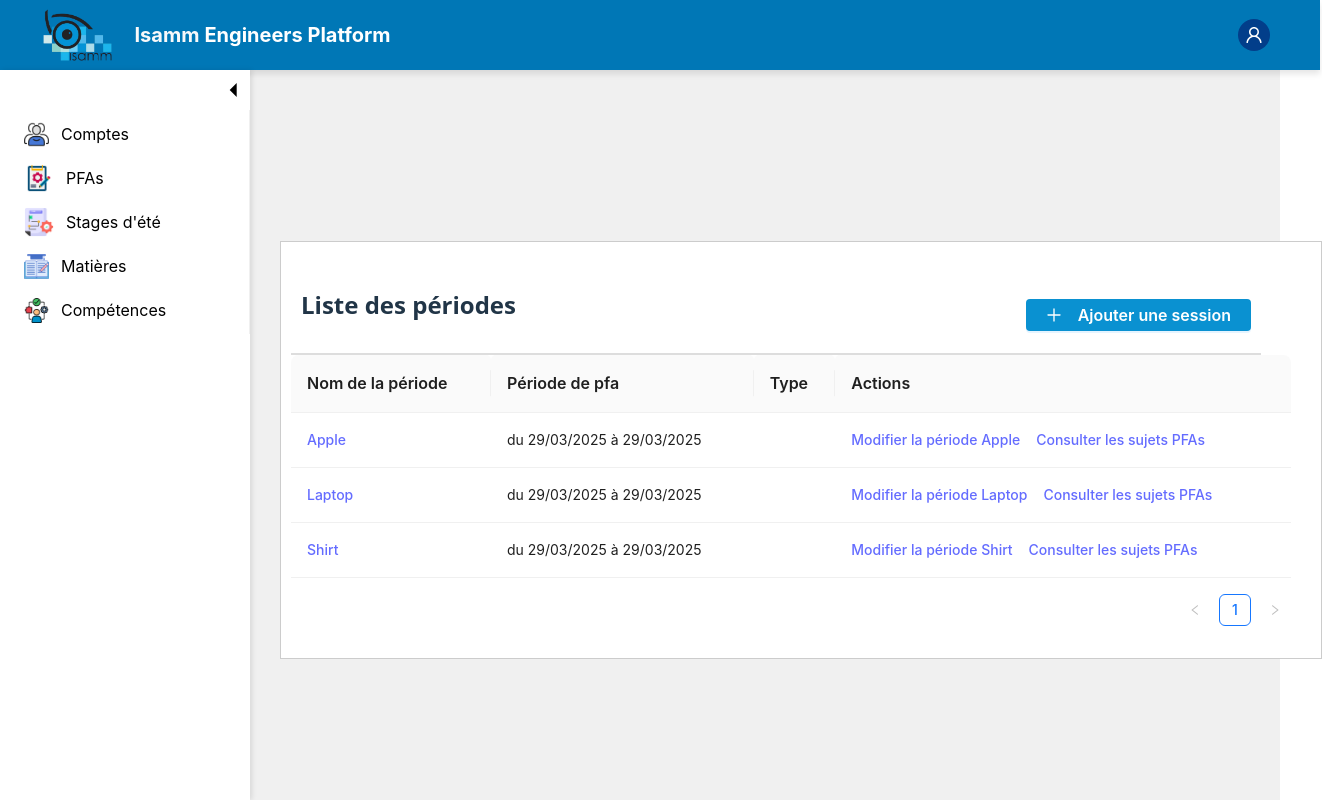
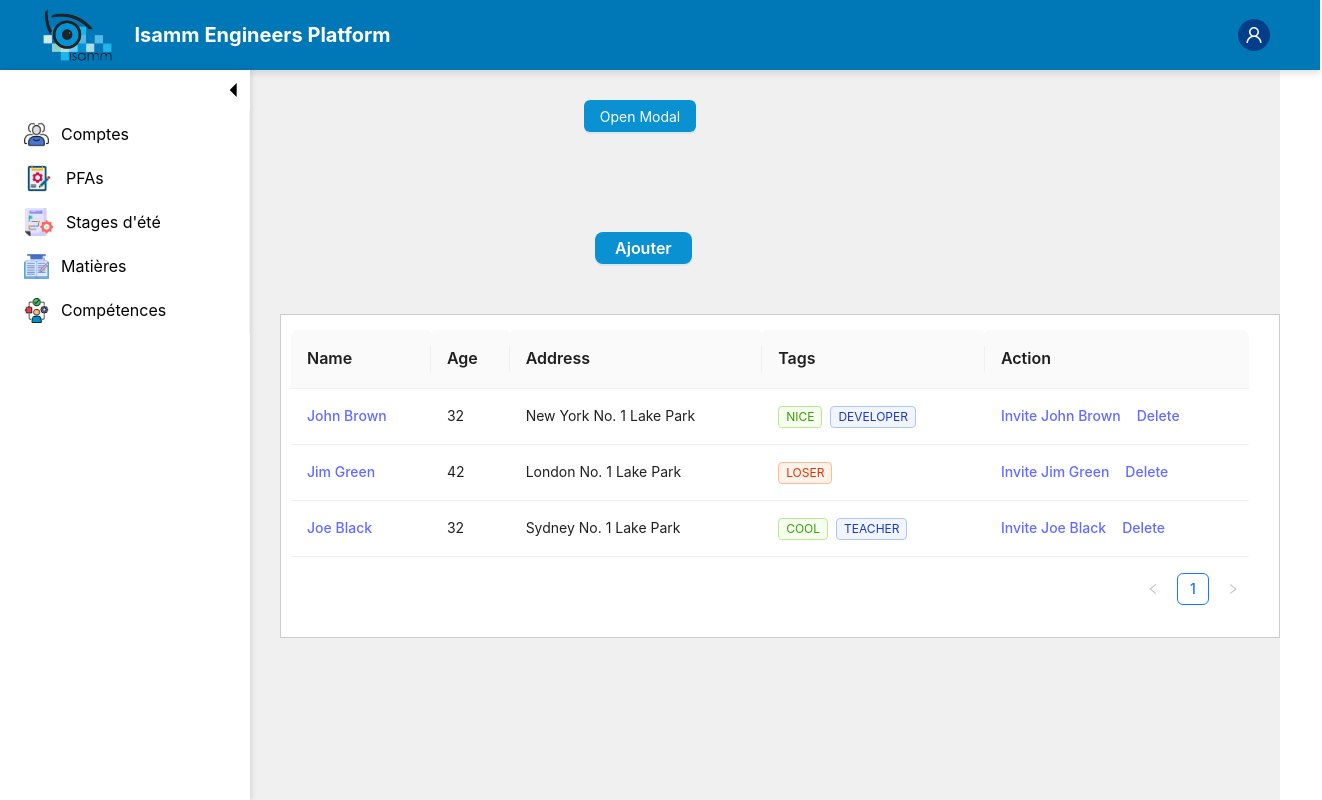
Before and after one commit to NourHenni/Frontend_Engineer, a React (Vite) app: page / in a window 1280 px wide. Shown: the whole page, 1322 px wide, since content can reach past the window. Built offline with nearby package versions, Linux system fonts and the light colour scheme; the HTML template or start-up script is replaced by a standard one.

Commit message:
update sidebar + tabledata component

```diff
--- a/src/App.jsx
+++ b/src/App.jsx
@@ -9,7 +9,11 @@ import Pfa from "./pages/pfa/Pfa";
 function App() {
   return (
     <>
-      <Pfa />
+      <Navbar />
+      <SidebarLayout />
+      <ButtonModel />
+      <TableData />
+      <FormModal />
     </>
   );
 }
--- a/src/components/button/Buton.css
+++ b/src/components/button/Buton.css
@@ -4,14 +4,14 @@
     justify-content: center; /* Centrer le bouton */
     align-items: center; /* Centrer verticalement */
     margin-top: 20px;
-    margin-left: 200px;
+    margin-left: 200px;/* Espacement du bouton par rapport aux autres éléments */
 }
 
 .button-button {
     cursor: pointer; /* Ajoutez cette règle */
     background-color: #0a91d1;
     color: white;
-    border-radius: 4px;
+    border-radius: 8px;
     font-size: 16px;
     font-weight: 600;
     padding: 10px 20px;
--- a/src/components/button/Button.jsx
+++ b/src/components/button/Button.jsx
@@ -1,11 +1,11 @@
 import { Button } from "antd";
 
 import "./Buton.css";
-function ButtonModel({ text, icon }) {
+function ButtonModel({ icon }) {
   return (
     <div className="button-container">
       <Button type="primary" className="button-button" icon={icon}>
-        {text}
+        Ajouter
       </Button>
     </div>
   );
--- a/src/components/table/TableData.jsx
+++ b/src/components/table/TableData.jsx
@@ -2,7 +2,78 @@ import React from "react";
 import { Space, Table, Tag } from "antd";
 import "./TableData.css";
 
-const TableData = ({ columns, data }) => (
-  <Table columns={columns} dataSource={data} />
+const columns = [
+  {
+    title: "Name",
+    dataIndex: "name",
+    key: "name",
+    render: (text) => <a>{text}</a>,
+  },
+  {
+    title: "Age",
+    dataIndex: "age",
+    key: "age",
+  },
+  {
+    title: "Address",
+    dataIndex: "address",
+    key: "address",
+  },
+  {
+    title: "Tags",
+    key: "tags",
+    dataIndex: "tags",
+    render: (_, { tags }) => (
+      <>
+        {tags.map((tag) => {
+          let color = tag.length > 5 ? "geekblue" : "green";
+          if (tag === "loser") {
+            color = "volcano";
+          }
+          return (
+            <Tag color={color} key={tag}>
+              {tag.toUpperCase()}
+            </Tag>
+          );
+        })}
+      </>
+    ),
+  },
+  {
+    title: "Action",
+    key: "action",
+    render: (_, record) => (
+      <Space size="middle">
+        <a>Invite {record.name}</a>
+        <a>Delete</a>
+      </Space>
+    ),
+  },
+];
+const data = [
+  {
+    key: "1",
+    name: "John Brown",
+    age: 32,
+    address: "New York No. 1 Lake Park",
+    tags: ["nice", "developer"],
+  },
+  {
+    key: "2",
+    name: "Jim Green",
+    age: 42,
+    address: "London No. 1 Lake Park",
+    tags: ["loser"],
+  },
+  {
+    key: "3",
+    name: "Joe Black",
+    age: 32,
+    address: "Sydney No. 1 Lake Park",
+    tags: ["cool", "teacher"],
+  },
+];
+const TableData = () => (
+  <Table columns={columns} dataSource={data} className="table-container" />
 );
 export default TableData;
```
